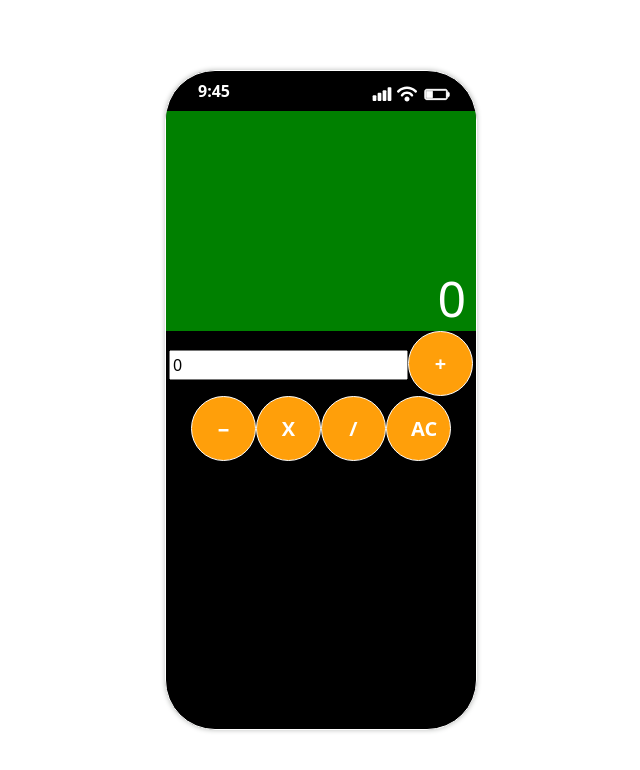
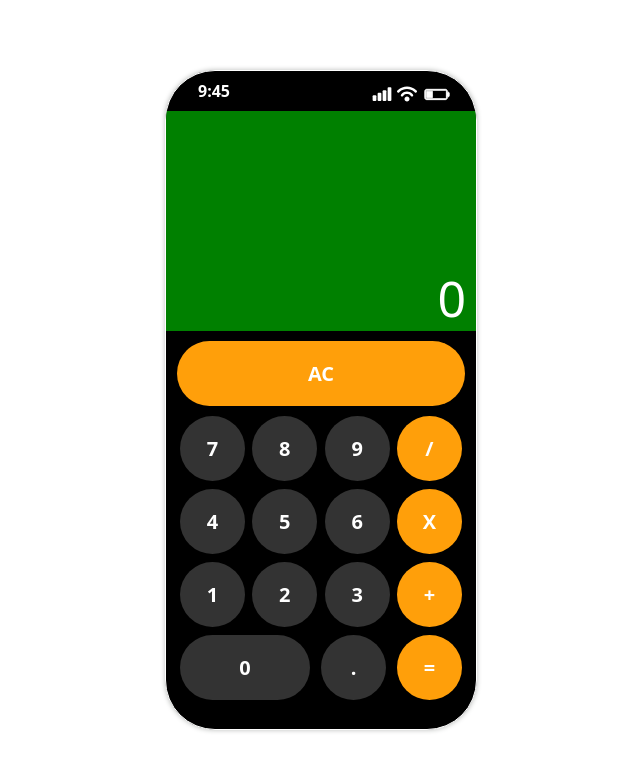
Before and after one commit to AbubakrAliFOX/Calculator-React, a React (Vite) app: page / in a window 1280 px wide. Shown: the top 770 px of the page, without its empty margins (319-959 px from the left). Built offline with nearby package versions, Linux system fonts and the light colour scheme.

Commit message:
Finish styling layout

```diff
--- a/src/components/CalcButtons/index.jsx
+++ b/src/components/CalcButtons/index.jsx
@@ -1,13 +1,41 @@
+import './style.css';
+
 export default function CalcButtons ({logic}) {
     return (
-        <form>
-          <input value={logic.input} onChange={logic.handleChange} type="number" />
-          <button className="button" onClick={logic.add}>+</button>
-          <button className="button" onClick={logic.subtract}>−</button>
-          <button className="button" onClick={logic.multiply}>X</button>
-          <button className="button" onClick={logic.divide}>/</button>
-          {/* <button className="button" onClick={resetInput}>RI</button> */}
-          <button className="button" onClick={logic.resetSum}>AC</button>
+        <form className="button-body">
+          <section className="">
+            <div className="row justify-content-center">
+                <button className="col-11 reset-button px-1" onClick={logic.resetSum}>AC</button>
+            </div>
+            <div className="row justify-content-between mx-1">
+                <button className="button number-button" onClick={logic.resetSum}>7</button>
+                <button className="button number-button" onClick={logic.resetSum}>8</button>
+                <button className="button number-button" onClick={logic.resetSum}>9</button>
+                <button className="button" onClick={logic.divide}>/</button>
+            </div>
+            <div className="row justify-content-between mx-1 my-2">
+                <button className="button number-button" onClick={logic.resetSum}>4</button>
+                <button className="button number-button" onClick={logic.resetSum}>5</button>
+                <button className="button number-button" onClick={logic.resetSum}>6</button>
+                <button className="button" onClick={logic.multiply}>X</button>
+            </div>
+            <div className="row justify-content-between mx-1 my-2">
+                <button className="button number-button" onClick={logic.resetSum}>1</button>
+                <button className="button number-button" onClick={logic.resetSum}>2</button>
+                <button className="button number-button" onClick={logic.resetSum}>3</button>
+                <button className="button" onClick={logic.add}>+</button>
+            </div>
+            <div className="row justify-content-between mx-1 my-2">
+                <button className="zero-button" onClick={logic.resetSum}>0</button>
+                <button className="button number-button" onClick={logic.resetSum}>.</button>
+                <button className="button" onClick={logic.add}>=</button>
+            </div>
+            {/* <input value={logic.input} onChange={logic.handleChange} type="number" /> */}
+
+            {/* <button className="button" onClick={logic.subtract}>−</button> */}
+
+            {/* <button className="button" onClick={resetInput}>RI</button> */}
+          </section>
         </form>
     )
 }
--- /dev/null
+++ b/src/components/CalcButtons/style.css
@@ -0,0 +1,44 @@
+.button-body {
+  width: 100%;
+  padding: 10px 10px;
+}
+
+.button {
+  border-radius: 50%;
+  height: 65px;
+  width: 65px;
+  font-weight: bold;
+  color: white;
+  background-color: #ff9f0a;
+  /* border: 1px solid white; */
+  font-size: 20px;
+  /* margin: 0 2px; */
+}
+
+.number-button {
+    background-color: #333333;
+}
+
+.reset-button {
+  border-radius: 50px;
+  height: 65px;
+  /* width: 100%; */
+  font-weight: bold;
+  color: white;
+  background-color: #ff9f0a;
+  /* border: 1px solid white; */
+  font-size: 20px;
+  margin-bottom: 10px;
+}
+
+.zero-button {
+  border-radius: 50px;
+  height: 65px;
+  width: 130px;
+  font-weight: bold;
+  color: white;
+  background-color: #333333;
+  /* border: 1px solid white; */
+  font-size: 20px;
+  margin-bottom: 10px;
+}
--- a/src/components/Calculator/index.jsx
+++ b/src/components/Calculator/index.jsx
@@ -21,7 +21,7 @@ export default function Calc() {
     }
     setInput(0);
   };
-  367.20000000000005
+
   const subtract = (evt) => {
     evt.preventDefault();
     setSum(Number(sum) - Number(input));
@@ -59,7 +59,6 @@ export default function Calc() {
       <TopBar />
       <Display result={sum}/>
       <CalcButtons logic={{input, handleChange, add, subtract, multiply, divide, resetSum, resetInput}}/>
-
       </section>
     </>
   );
--- a/src/components/Calculator/style.css
+++ b/src/components/Calculator/style.css
@@ -7,14 +7,3 @@
     box-shadow: 0 0 5px #babcba;
     overflow: hidden;
 }
-
-.button {
-    border-radius: 50%;
-    height: 65px;
-    width: 65px;
-    font-weight: bold;
-    color: white;
-    background-color: #ff9f0a;
-    border: 1px solid white;
-    font-size: 20px;
-}
--- a/src/index.css
+++ b/src/index.css
@@ -38,7 +38,7 @@ h1 {
 
 button {
   border-radius: 8px;
-  border: 1px solid transparent;
+  border: 3px solid transparent;
   padding: 0.6em 1.2em;
   font-size: 1em;
   font-weight: 500;
```
